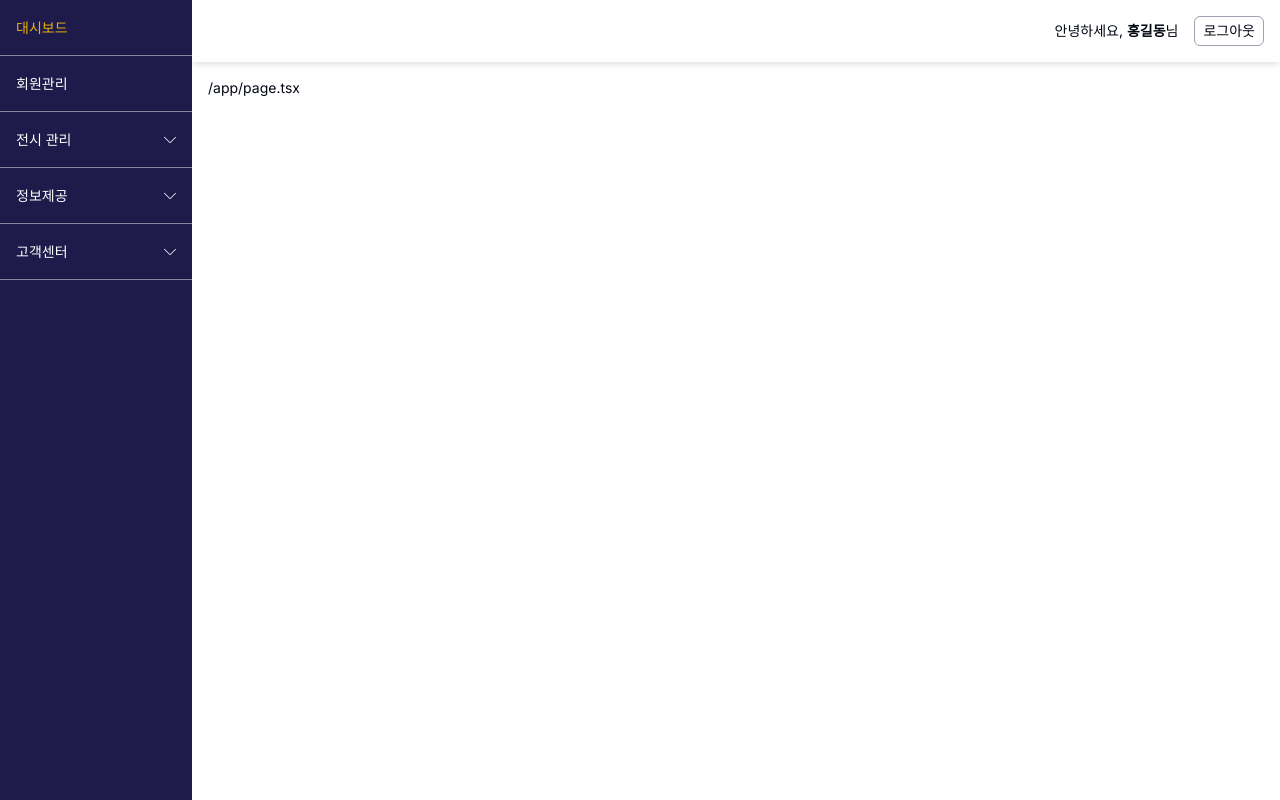
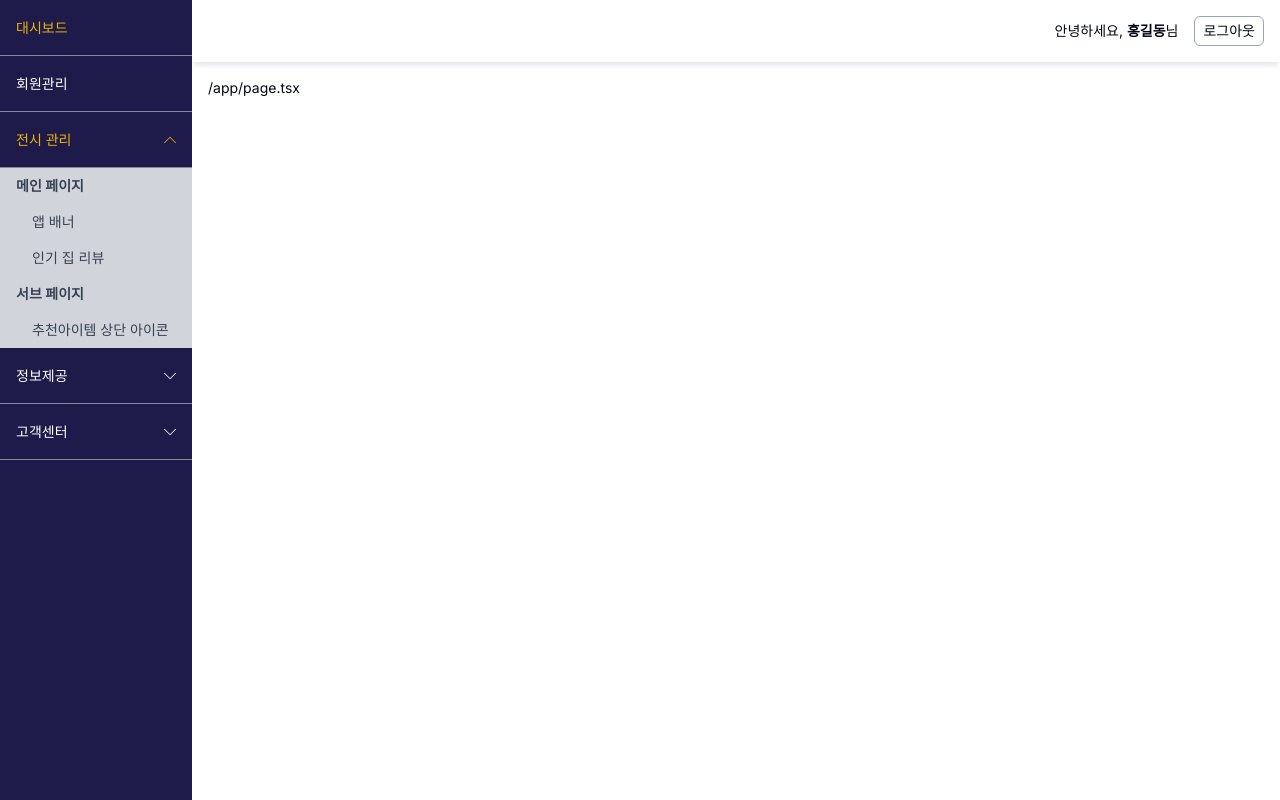
Before and after one commit to ppotatoG/housetalk-admin, a Next.js app: page / in a window 1280 px wide. Both pictures are taken after a click on the button "전시 관리". Built offline with nearby package versions, Linux system fonts and the light colour scheme.

Commit message:
Refactor: navigation item
- 버튼 스타일 데이터 분리
- 메뉴 데이터 분리
- 메뉴 아이템 내 함수 분리
- 버튼 스타일 추가
- 렌더링 성능 최적화

```diff
--- a/src/app/component/Navigation/NavigationItem.tsx
+++ b/src/app/component/Navigation/NavigationItem.tsx
@@ -1,8 +1,9 @@
 import { AnimatePresence, motion } from 'framer-motion';
-import { useRouter } from 'next/navigation';
-import React, { useCallback, useEffect, useState } from 'react';
+import { usePathname, useRouter } from 'next/navigation';
+import React, { useCallback, useEffect, useMemo, useState } from 'react';
 
 import NavigationButton from '@/component/Navigation/NavigationButton';
+import { calculateMenuHeight, isPathInSubMenu } from '@/utils/navigation';
 
 interface NavigationItemProps {
   menu: Menu;
@@ -12,44 +13,42 @@ interface NavigationItemProps {
 const MENU_HEIGHT = 36;
 
 const NavigationItem: React.FC<NavigationItemProps> = ({ menu, level }) => {
-  const [isOpen, setIsOpen] = useState<boolean>(level !== 0);
-  const [menuHeight, setMenuHeight] = useState(0);
-  const hasSubMenu = menu.subMenu && menu.subMenu.length > 0;
   const router = useRouter();
+  const currentPath = usePathname();
+  const subMenus = useMemo(() => menu.subMenu || [], [menu.subMenu]);
+
+  const hasSubMenu = Boolean(menu.subMenu && menu.subMenu.length);
+
+  const [isOpen, setIsOpen] = useState<boolean>(false);
+  const [menuHeight, setMenuHeight] = useState<number>(0);
 
   const dropdownVariants = {
     open: { opacity: 1, height: menuHeight },
     closed: { opacity: 0, height: 0, overflow: 'hidden' },
   };
 
-  const calculateMenuHeight = useCallback((menuList: Menu[]): number => {
-    let totalHeight = 0;
-
-    menuList.forEach(item => {
-      totalHeight += MENU_HEIGHT;
-      if (item.subMenu) {
-        totalHeight += calculateMenuHeight(item.subMenu);
-      }
-    });
-
-    return totalHeight;
-  }, []);
+  useEffect(() => {
+    setMenuHeight(isOpen ? calculateMenuHeight(subMenus, MENU_HEIGHT) : 0);
+  }, [isOpen, subMenus]);
 
   useEffect(() => {
-    if (isOpen) {
-      setMenuHeight(calculateMenuHeight(menu.subMenu || []));
-    } else {
-      setMenuHeight(0);
+    const isActivePage = currentPath === menu.path;
+    const isInsideActiveSubMenu = isPathInSubMenu(subMenus, currentPath);
+
+    if (level === 0) {
+      setIsOpen(isActivePage || isInsideActiveSubMenu);
+    } else if (level !== 0 && hasSubMenu) {
+      setIsOpen(true);
     }
-  }, [calculateMenuHeight, isOpen, menu]);
+  }, [currentPath, subMenus, menu, level, hasSubMenu]);
 
-  const handleMenuClick = () => {
+  const handleMenuClick = useCallback(() => {
     if (menu.path) {
       router.push(menu.path);
-    } else if (level === 0) {
-      setIsOpen(!isOpen);
+    } else if (hasSubMenu && level === 0) {
+      setIsOpen(prevIsOpen => !prevIsOpen);
     }
-  };
+  }, [menu.path, hasSubMenu, level, router]);
 
   return (
     <>
@@ -57,7 +56,7 @@ const NavigationItem: React.FC<NavigationItemProps> = ({ menu, level }) => {
         menu={menu}
         level={level}
         isOpen={isOpen}
-        handleMenuClick={handleMenuClick}
+        onClick={handleMenuClick}
       />
       <AnimatePresence>
         {isOpen && hasSubMenu && (
@@ -68,7 +67,7 @@ const NavigationItem: React.FC<NavigationItemProps> = ({ menu, level }) => {
             variants={dropdownVariants}
             style={{ overflow: 'hidden' }}
           >
-            {menu.subMenu.map(subMenu => (
+            {subMenus.map(subMenu => (
               <NavigationItem
                 key={subMenu.id}
                 menu={subMenu}
--- a/src/constants/menu/BUTTON_STYLES.ts
+++ b/src/constants/menu/BUTTON_STYLES.ts
@@ -8,15 +8,13 @@ export const BUTTON_STYLES: StyleDefinitions = {
       height: 'h-14',
       font: 'hover:text-yellow-500',
       text: (isActive, isOpen, menu) =>
-        isActive || (isOpen && !menu.subMenu)
-          ? 'text-yellow-500'
-          : 'text-white',
+        isActive || (isOpen && menu.subMenu) ? 'text-yellow-500' : 'text-white',
     },
     1: {
       background: 'bg-gray-300',
       text: 'text-gray-700',
       padding: 'py-2',
-      font: 'font-semibold',
+      font: menu => (menu.subMenu ? 'font-semibold' : 'hover:text-indigo-700'),
     },
     2: {
       background: 'bg-gray-300',
--- /dev/null
+++ b/src/constants/menu/MENU.ts
@@ -0,0 +1,82 @@
+export const MENU: Menu[] = [
+  {
+    id: 1,
+    name: '대시보드',
+    path: '/dashboard',
+  },
+  {
+    id: 2,
+    name: '회원관리',
+    path: '/users',
+  },
+  {
+    id: 3,
+    name: '전시 관리',
+    subMenu: [
+      {
+        id: 301,
+        name: '메인 페이지',
+        subMenu: [
+          {
+            id: 3011,
+            name: '앱 배너',
+            path: '/exhibition/main/banner',
+          },
+          {
+            id: 3012,
+            name: '인기 집 리뷰',
+            path: '/exhibition/main/reviews',
+          },
+        ],
+      },
+      {
+        id: 302,
+        name: '서브 페이지',
+        subMenu: [
+          {
+            id: 3021,
+            name: '추천아이템 상단 아이콘',
+            path: '/exhibition/sub/recommended',
+          },
+        ],
+      },
+    ],
+  },
+  {
+    id: 4,
+    name: '정보제공',
+    subMenu: [
+      {
+        id: 401,
+        name: '정보제공 등록하기',
+        path: '/information/register',
+      },
+      {
+        id: 402,
+        name: '정보 전체 보기',
+        path: '/information/view',
+      },
+    ],
+  },
+  {
+    id: 5,
+    name: '고객센터',
+    subMenu: [
+      {
+        id: 501,
+        name: '공지사항',
+        path: '/cs/notice',
+      },
+      {
+        id: 502,
+        name: '약관관리',
+        path: '/cs/terms',
+      },
+      {
+        id: 503,
+        name: 'FAQ',
+        path: '/cs/faq',
+      },
+    ],
+  },
+];
--- a/src/constants/menu/index.ts
+++ b/src/constants/menu/index.ts
@@ -1,82 +1,3 @@
-export const MENU: Menu[] = [
-  {
-    id: 1,
-    name: '대시보드',
-    path: '/dashboard',
-  },
-  {
-    id: 2,
-    name: '회원관리',
-    path: '/users',
-  },
-  {
-    id: 3,
-    name: '전시 관리',
-    subMenu: [
-      {
-        id: 1,
-        name: '메인 페이지',
-        subMenu: [
-          {
-            id: 1,
-            name: '앱 배너',
-            path: '/exhibition/main/banner',
-          },
-          {
-            id: 2,
-            name: '인기 집 리뷰',
-            path: '/exhibition/main/reviews',
-          },
-        ],
-      },
-      {
-        id: 2,
-        name: '서브 페이지',
-        subMenu: [
-          {
-            id: 1,
-            name: '추천아이템 상단 아이콘',
-            path: '/exhibition/sub/recommended',
-          },
-        ],
-      },
-    ],
-  },
-  {
-    id: 4,
-    name: '정보제공',
-    subMenu: [
-      {
-        id: 1,
-        name: '정보제공 등록하기',
-        path: '/information/register',
-      },
-      {
-        id: 2,
-        name: '정보 전체 보기',
-        path: '/information/view',
-      },
-    ],
-  },
-  {
-    id: 5,
-    name: '고객센터',
-    subMenu: [
-      {
-        id: 1,
-        name: '공지사항',
-        path: '/cs/notice',
-      },
-      {
-        id: 2,
-        name: '약관관리',
-        path: '/cs/terms',
-      },
-      {
-        id: 3,
-        name: 'FAQ',
-        path: '/cs/faq',
-      },
-    ],
-  },
-];
+import { MENU } from './MENU';
+
+export { MENU };
--- a/src/types/menu/index.d.ts
+++ b/src/types/menu/index.d.ts
@@ -21,7 +21,7 @@ interface StyleConfig {
   height?: string;
   text: string | ((isActive: boolean, isOpen: boolean, menu: Menu) => string);
   padding?: string;
-  font?: string;
+  font?: string | ((menu: Menu) => string);
 }
 
 interface StyleDefinitions {
--- a/src/utils/navigation.ts
+++ b/src/utils/navigation.ts
@@ -1,4 +1,24 @@
 import { BUTTON_STYLES } from '@/constants/menu/BUTTON_STYLES';
+
+export const isPathInSubMenu = (menus: Menu[], path: string): boolean => {
+  return menus.some(menu => {
+    if (menu.path === path) return true;
+    return !!(menu.subMenu && isPathInSubMenu(menu.subMenu, path));
+  });
+};
+
+export const calculateMenuHeight = (
+  menuList: Menu[],
+  height: number
+): number => {
+  return menuList.reduce((acc, item) => {
+    let total = acc + height;
+    if (item.subMenu) {
+      total += calculateMenuHeight(item.subMenu, height);
+    }
+    return total;
+  }, 0);
+};
 
 export const deriveButtonStyle = (
   level: number,
@@ -12,14 +32,19 @@ export const deriveButtonStyle = (
       ? levelStyle.text(isActive, isOpen, menu)
       : levelStyle.text;
 
+  const font =
+    typeof levelStyle.font === 'function'
+      ? levelStyle.font(menu)
+      : levelStyle.font;
+
   return [
     BUTTON_STYLES.common,
     levelStyle.background,
     levelStyle.border,
     levelStyle.height,
     text,
+    font,
     levelStyle.padding,
-    levelStyle.font,
     `pl-${level * 4}`,
   ]
     .filter(Boolean)
```
